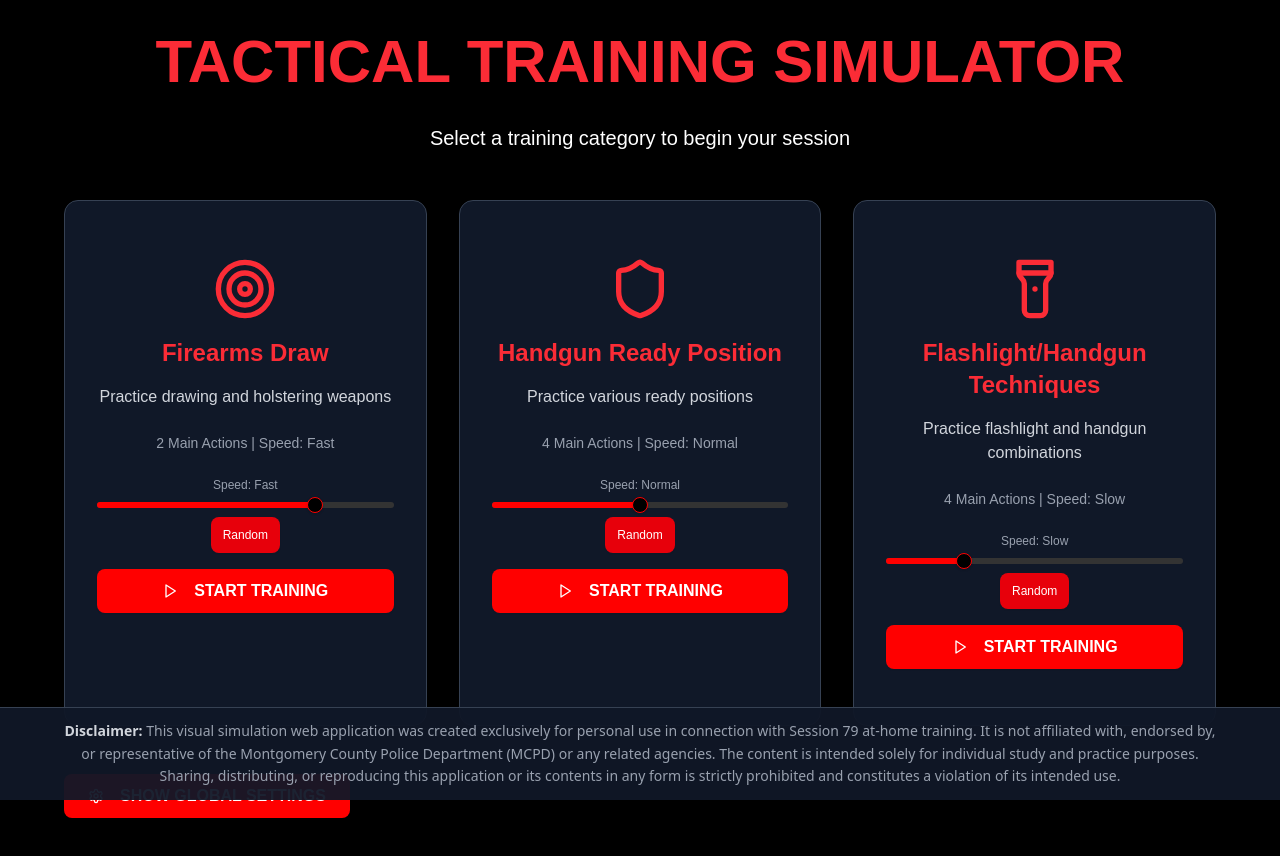
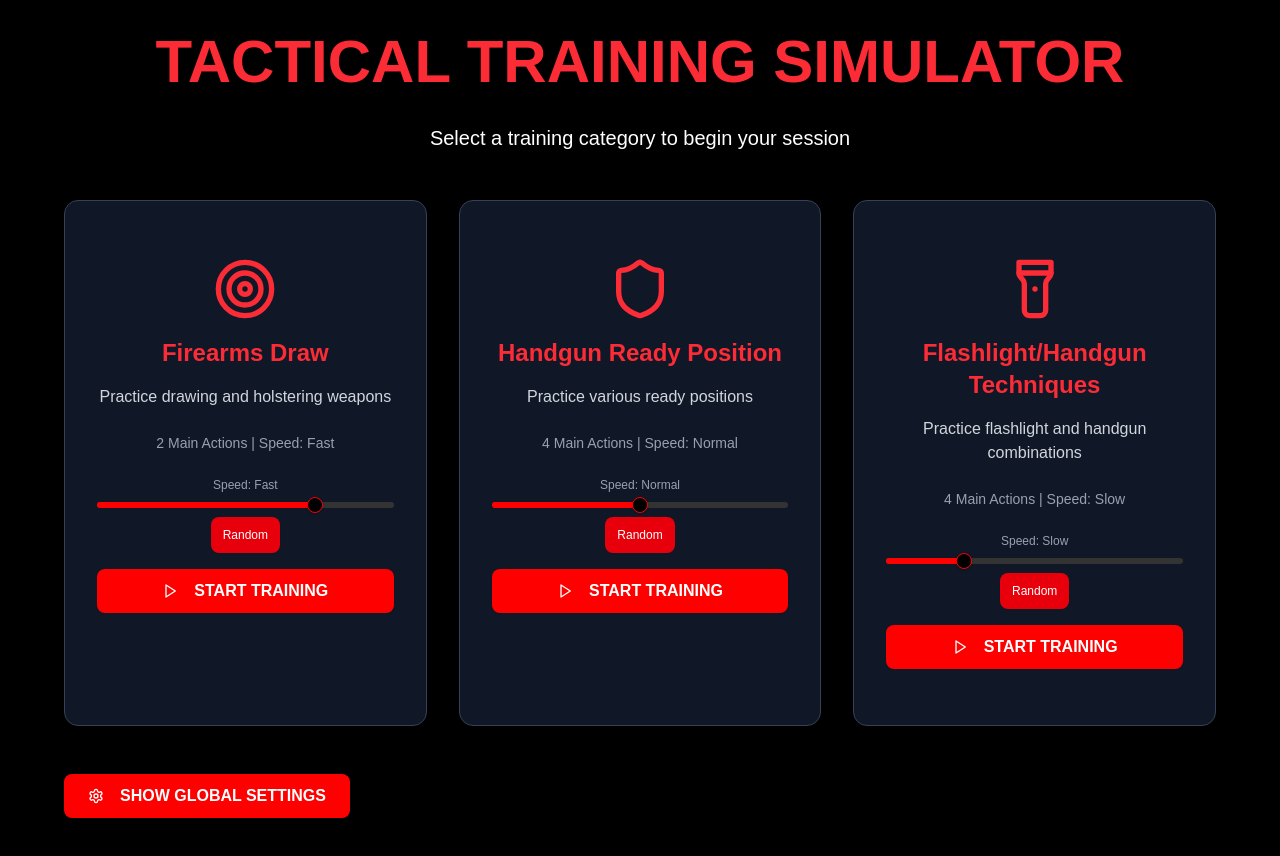
Before and after one commit to AlphaSoftJB/tactical-training, a React (Vite) app: page / in a window 1280 px wide. Shown: the top 856 px of the page. Built offline with nearby package versions, Linux system fonts and the light colour scheme.

Commit message:
Update App.jsx with corrected

```diff
--- a/src/App.jsx
+++ b/src/App.jsx
@@ -254,7 +254,7 @@ function App() {
 
   // Disclaimer Component
   const DisclaimerFootnote = () => (
-      <div className="fixed bottom-0 left-0 right-0 bg-gray-900/95 border-t border-gray-700 p-2 sm:p-3">
+      <div className="fixed bottom-0 left-0 right-0 bg-gray-900/95 border-t border-gray-700 p-2 sm:p-3 z-10">
         <div className="max-w-6xl mx-auto">
           <p className="text-xs sm:text-sm text-gray-400 text-center leading-relaxed">
             <strong className="text-gray-300">Disclaimer:</strong> This visual simulation web application was created exclusively for personal use in connection with Session 79 at-home training. It is not affiliated with, endorsed by, or representative of the Montgomery County Police Department (MCPD) or any related agencies. The content is intended solely for individual study and practice purposes. Sharing, distributing, or reproducing this application or its contents in any form is strictly prohibited and constitutes a violation of its intended use.
@@ -327,7 +327,7 @@ function App() {
           </div>
 
           {/* Global Settings Panel */}
-          <div className="mb-8 lg:mb-12">
+          <div className="mb-16 lg:mb-20 relative z-20">
             <Button
                 onClick={() => setShowSettings(!showSettings)}
                 className="control-button mb-4 text-sm sm:text-base"
@@ -366,6 +366,7 @@ function App() {
                 </Card>
             )}
           </div>
+          {showSettings && <DisclaimerFootnote />}
         </div>
       </div>
   )
@@ -471,8 +472,11 @@ function App() {
 
   return (
       <div className="App">
-        {currentView === 'category-selection' ? <CategorySelectionView /> : <TrainingView />}
-        <DisclaimerFootnote />
+        {currentView === 'category-selection' ? (
+            <CategorySelectionView />
+        ) : (
+            <TrainingView />
+        )}
       </div>
   )
 }
```
